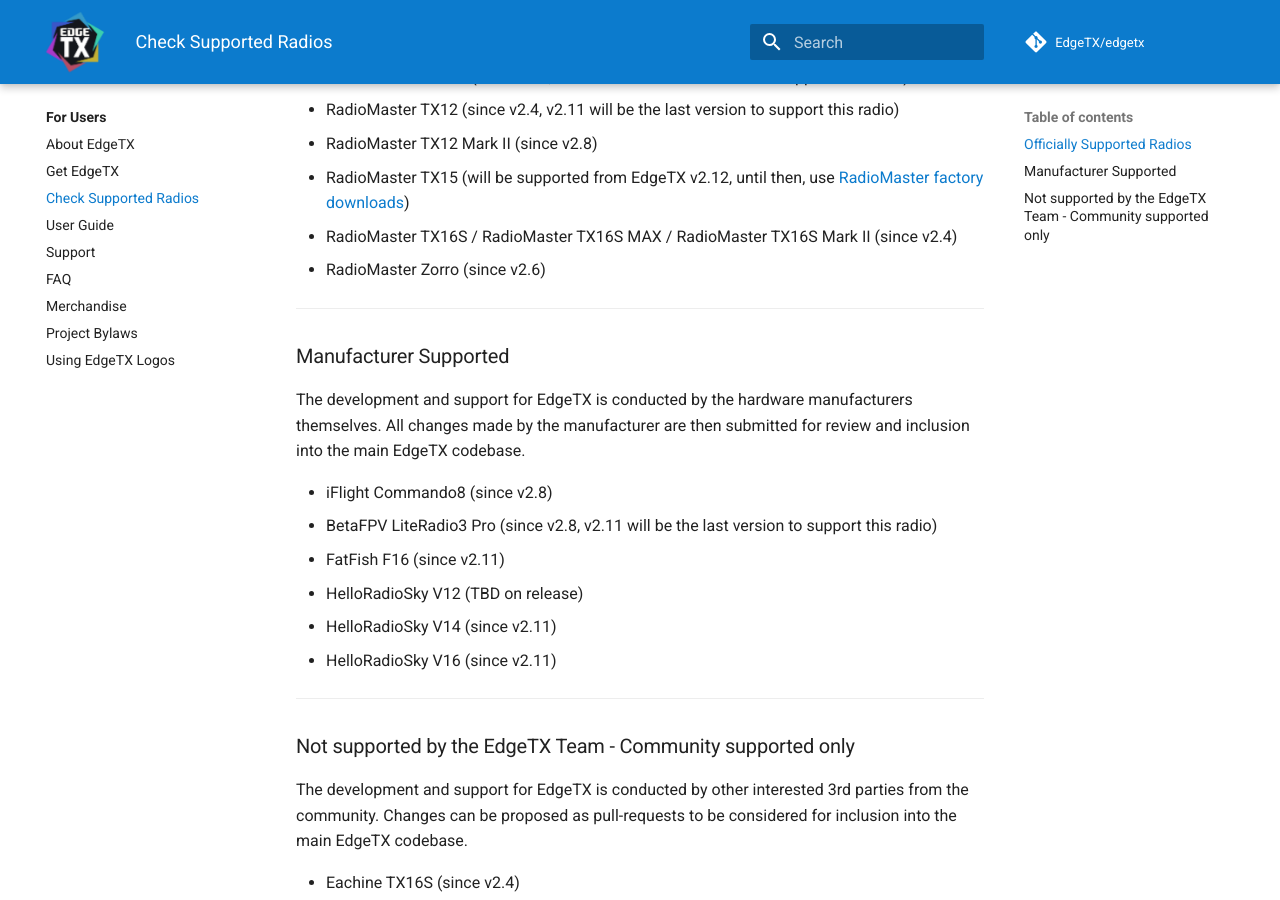
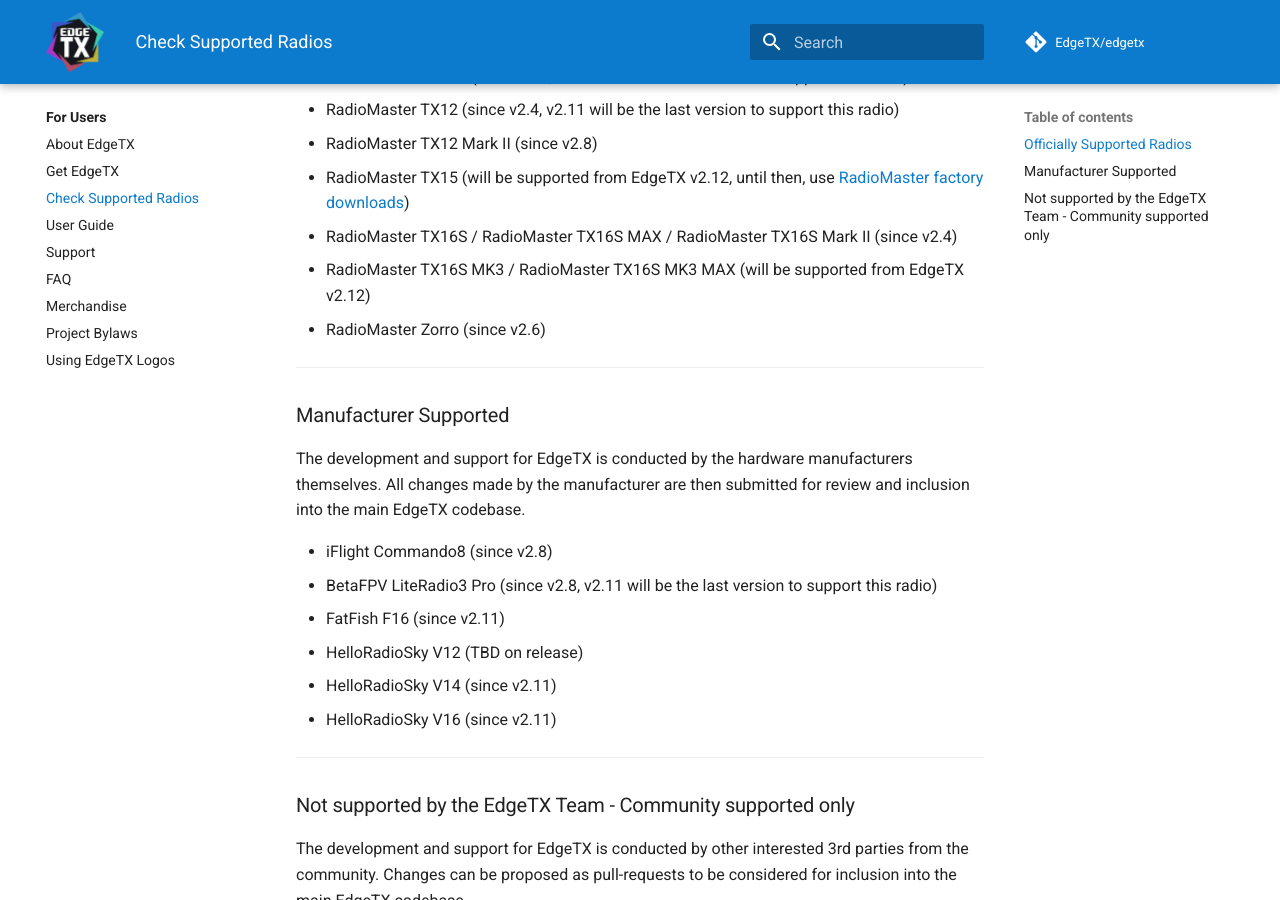
Before and after one commit to EdgeTX/edgetx.github.io, an MkDocs documentation site: the page built from docs/supportedradios.md, in a window 1280 px wide and 900 px high, scrolled down 1308 px. Built offline with MkDocs 1.6.1 and Material for MkDocs 9.7.7, drawn with Linux system fonts in a browser that asks for light colours; comment, search, counter and statistics services are not loaded.

Commit message:
TX16s MK3

```diff
--- a/docs/supportedradios.md
+++ b/docs/supportedradios.md
@@ -35,6 +35,7 @@
 * RadioMaster TX12 Mark II (since v2.8)
 * RadioMaster TX15 (will be supported from EdgeTX v2.12, until then, use [RadioMaster factory downloads](https://radiomasterrc.com/pages/tx15-downloads))
 * RadioMaster TX16S / RadioMaster TX16S MAX / RadioMaster TX16S Mark II (since v2.4)
+* RadioMaster TX16S MK3 / RadioMaster TX16S MK3 MAX (will be supported from EdgeTX v2.12)
 * RadioMaster Zorro (since v2.6)
 
 [^1]: Hardware modifications are required to support EdgeTX on Flysky NB4+, see [NB4+ hw mods](https://github.com/EdgeTX/edgetx/wiki/Flysky-NB4--Hardware-Mod-for-Complete-EdgeTX-Support) for more info. Internal RF module is not supported by EdgeTX.
```
